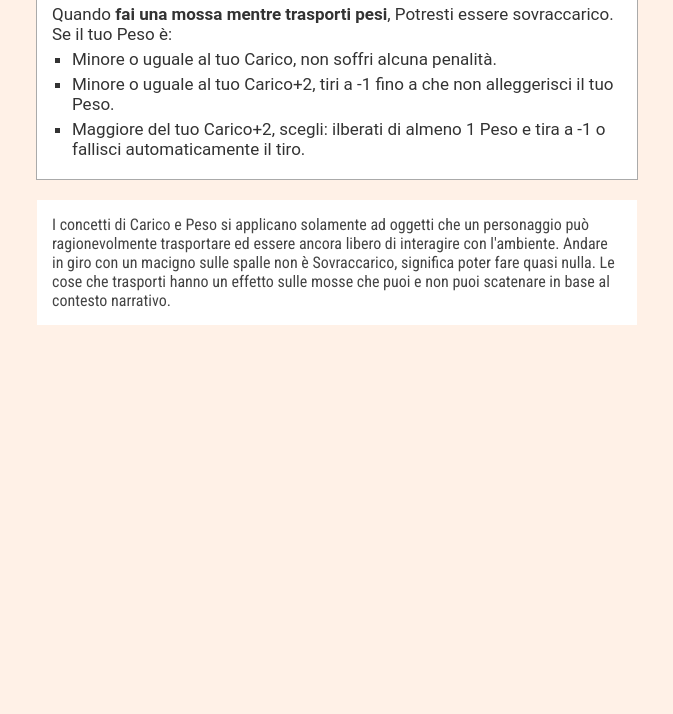
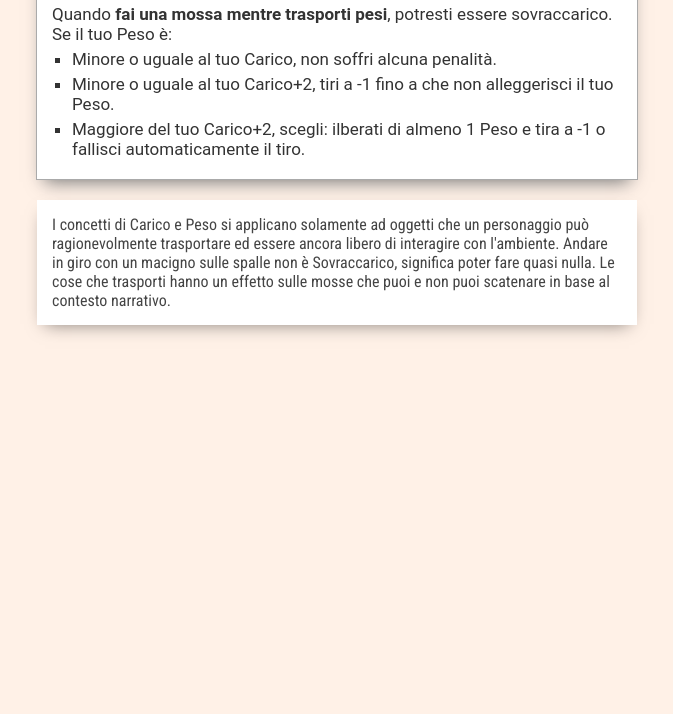
Before and after one commit to nonsonogiucas/nonsonogiucas.github.io, a plain HTML site: page advmoves/encumbrance.html in a window 1280 px wide. Shown: the part 86-800 px from the top of the page, without its empty margins (303-976 px from the left). Drawn offline with Linux system fonts and the light colour scheme.

Commit message:
improvements

```diff
--- a/advmoves/encumbrance.html
+++ b/advmoves/encumbrance.html
@@ -14,7 +14,7 @@
 
             <div class="move-body">
                 Quando <span class="move-trigger">fai una mossa mentre trasporti pesi</span>,
-                Potresti essere sovraccarico. Se il tuo Peso è:
+                potresti essere sovraccarico. Se il tuo Peso è:
                 <ul class="move-roll-results">
                     <li>Minore o uguale al tuo Carico, non soffri alcuna penalità.</li>
                     <li>Minore o uguale al tuo Carico+2, tiri a -1 fino a che non alleggerisci il tuo Peso.</li>
--- a/move.css
+++ b/move.css
@@ -6,6 +6,7 @@
     padding: 0px;
     font-family: "Roboto", sans-serif;
     font-size: 17px;
+    box-shadow: 0 10px 17px -8px #777;
 }
 
 .move-container > h1 {
@@ -52,6 +53,7 @@
 .help-container p {
     background-color: #FFF;
     padding: 15px;
+    box-shadow: 0 7px 17px -8px rgba(0, 0, 0, .5);
 }
 
 .hold {
```
